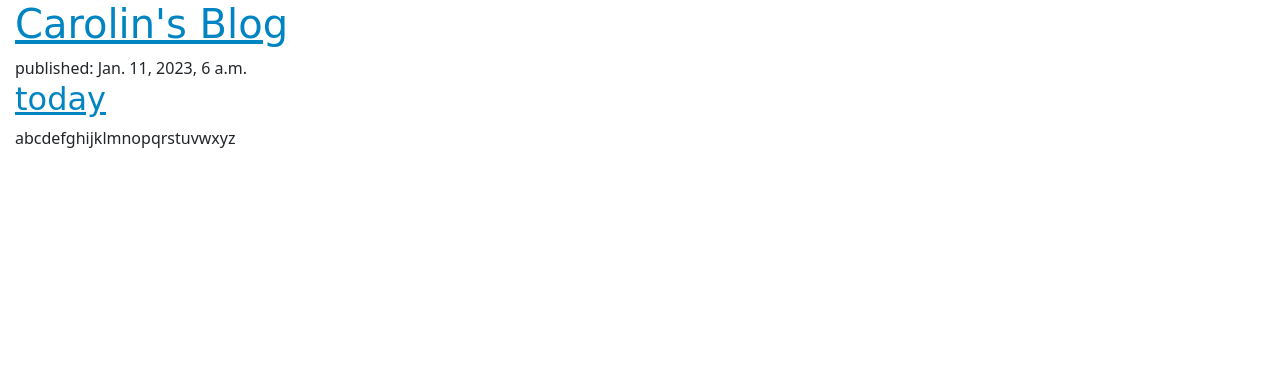
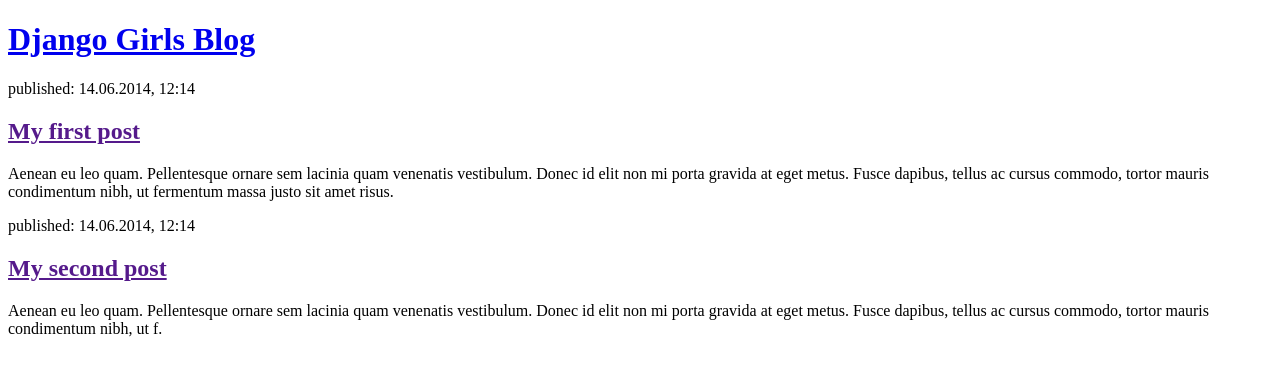
Before and after one commit to n0ne0fy0urbusiness/my-first-blog, a Django app: page / in a window 1280 px wide. Shown: the top 376 px of the page. Run offline with Django 3.2, Linux system fonts and the light colour scheme; data comes from the database, SQL or seed files in the repository.

Commit message:
Changed the HTML for the site once again

```diff
--- a/blog/templates/blog/post_list.html
+++ b/blog/templates/blog/post_list.html
@@ -1,22 +1,23 @@
-{% load static %}
 <!DOCTYPE html>
 <html>
     <head>
-        <title>Carolin's Blog</title>
-        <link rel="stylesheet" href="https://cdn.jsdelivr.net/npm/bootstrap@5.1.3/dist/css/bootstrap.min.css" integrity="sha384-1BmE4kWBq78iYhFldvKuhfTAU6auU8tT94WrHftjDbrCEXSU1oBoqyl2QvZ6jIW3" crossorigin="anonymous">
-        <link rel="stylesheet" href="{% static 'css/blog.css' %}">
+        <title>Django Girls blog</title>
     </head>
     <body>
         <header>
-            <h1><a href="/">Carolin's Blog</a></h1>
+            <h1><a href="/">Django Girls Blog</a></h1>
         </header>
 
-        {% for post in posts %}
-            <article>
-                <time>published: {{ post.published_date }}</time>
-                <h2><a href="">{{ post.title }}</a></h2>
-                <p>{{ post.text|linebreaksbr }}</p>
-            </article>
-        {% endfor %}
+        <article>
+            <time>published: 14.06.2014, 12:14</time>
+            <h2><a href="">My first post</a></h2>
+            <p>Aenean eu leo quam. Pellentesque ornare sem lacinia quam venenatis vestibulum. Donec id elit non mi porta gravida at eget metus. Fusce dapibus, tellus ac cursus commodo, tortor mauris condimentum nibh, ut fermentum massa justo sit amet risus.</p>
+        </article>
+
+        <article>
+            <time>published: 14.06.2014, 12:14</time>
+            <h2><a href="">My second post</a></h2>
+            <p>Aenean eu leo quam. Pellentesque ornare sem lacinia quam venenatis vestibulum. Donec id elit non mi porta gravida at eget metus. Fusce dapibus, tellus ac cursus commodo, tortor mauris condimentum nibh, ut f.</p>
+        </article>
     </body>
 </html>
```
